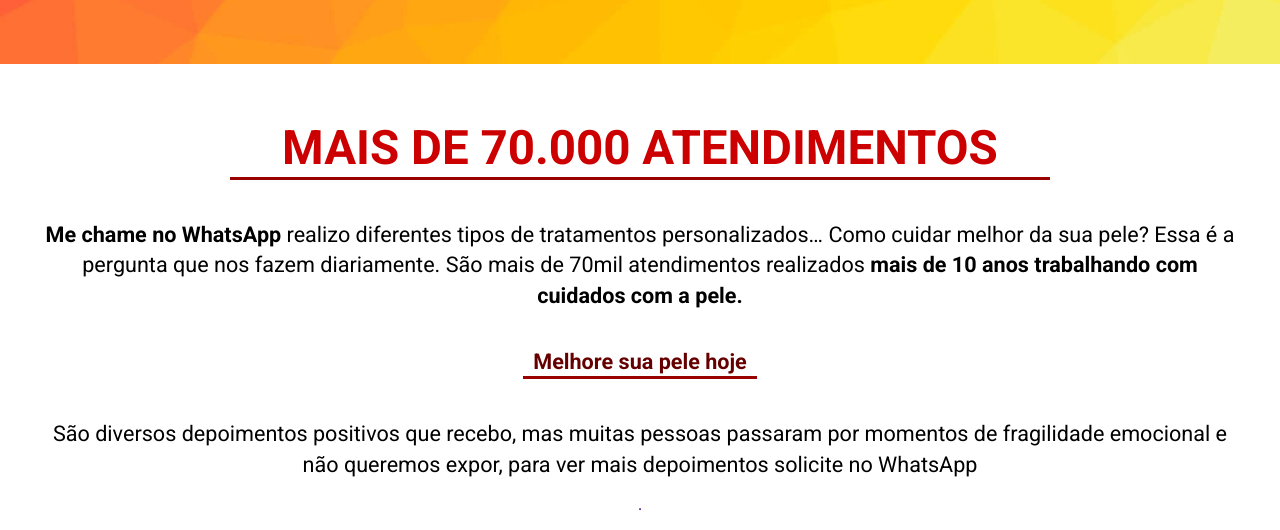
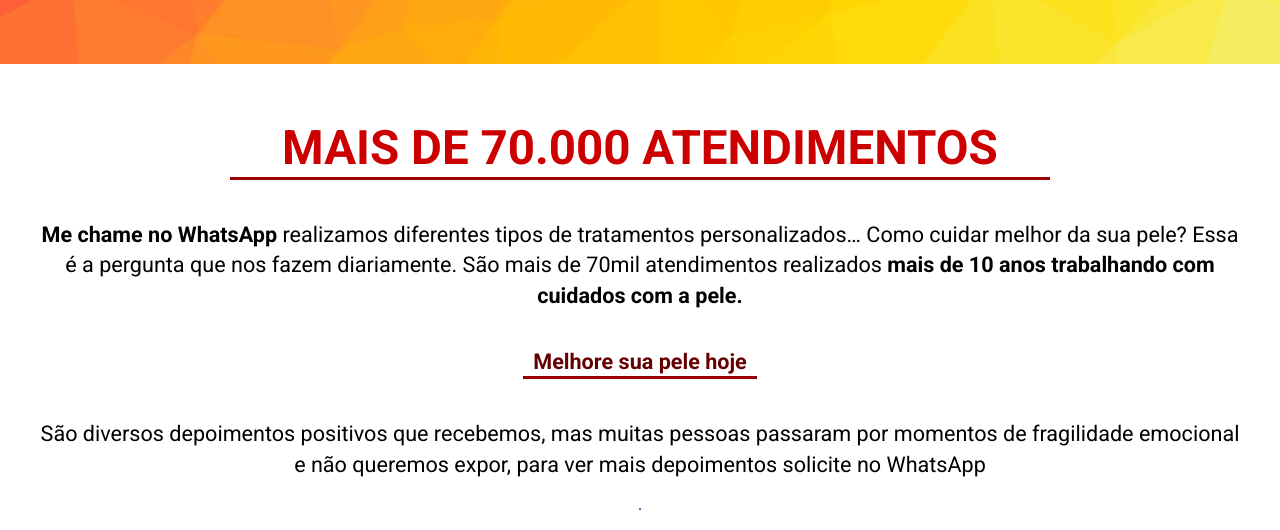
Before and after one commit to RenovaSkin/Consulta_gratuita, a plain HTML site: page index.html in a window 1280 px wide. Shown: the part 1281-1811 px from the top of the page. Drawn offline with nearby package versions, Linux system fonts and the light colour scheme.

Commit message:
Update index.html

```diff
--- a/index.html
+++ b/index.html
@@ -55,10 +55,10 @@
                 <div class="center active-select padding content_area" type="center" wd="1200" id="center-996910" bg-color2="rgba(0, 0, 0, 0)">
                     <h2 class="active-select font-big font-hard" type="title" id="title-453477" bg-color2="rgba(0, 0, 0, 0)" style="color: rgb(204, 0, 0);">MAIS DE 70.000 ATENDIMENTOS</h2>
                     <div class="active-select divisor" type="divisor" bg-color2="transparent" wd="820" style="width: 820px; max-height: 3px; background-color: rgb(153, 0, 0); background-image: url(&quot;undefined&quot;), linear-gradient(transparent 0%, transparent 100%);" mht="3" id="divisor-195087"></div>
-                    <p class="active-select font-big font-big-mobile" type="p" bg-color2="rgba(0, 0, 0, 0)" style="margin-top: 40px; margin-bottom: 40px; color: rgb(0, 0, 0);" id="p-927003" css-mt="40" css-mb="40"><b>Me chame no WhatsApp</b> realizo diferentes tipos de tratamentos personalizados… Como cuidar melhor da sua pele? Essa é a pergunta que nos fazem diariamente. São mais de 70mil atendimentos realizados <b>mais de 10 anos trabalhando com cuidados com a pele.</b></p>
+                    <p class="active-select font-big font-big-mobile" type="p" bg-color2="rgba(0, 0, 0, 0)" style="margin-top: 40px; margin-bottom: 40px; color: rgb(0, 0, 0);" id="p-927003" css-mt="40" css-mb="40"><b>Me chame no WhatsApp</b> realizamos diferentes tipos de tratamentos personalizados… Como cuidar melhor da sua pele? Essa é a pergunta que nos fazem diariamente. São mais de 70mil atendimentos realizados <b>mais de 10 anos trabalhando com cuidados com a pele.</b></p>
                     <h4 class="active-select font-medium font-medium-mobile" type="title" id="title-142860" bg-color2="rgba(0, 0, 0, 0)" css-mb="4" style="margin-bottom: 4px; color: rgb(102, 0, 0);">Melhore sua pele hoje</h4>
                     <div class="active-select divisor" type="divisor" id="divisor-195063" bg-color2="transparent" wd="234" style="width: 234px; max-height: 3px; background-color: rgb(153, 0, 0); background-image: url(&quot;undefined&quot;), linear-gradient(transparent 0%, transparent 100%);" mht="3"></div>
-                    <p class="active-select font-big font-big-mobile" type="p" id="p-794761" bg-color2="rgba(0, 0, 0, 0)" style="margin-top: 40px; color: rgb(0, 0, 0);" css-mt="40">São diversos depoimentos positivos que recebo, mas muitas pessoas passaram por momentos de fragilidade emocional e não queremos expor, para ver mais depoimentos solicite no WhatsApp</p>
+                    <p class="active-select font-big font-big-mobile" type="p" id="p-794761" bg-color2="rgba(0, 0, 0, 0)" style="margin-top: 40px; color: rgb(0, 0, 0);" css-mt="40">São diversos depoimentos positivos que recebemos, mas muitas pessoas passaram por momentos de fragilidade emocional e não queremos expor, para ver mais depoimentos solicite no WhatsApp</p>
                     <div class="sort"><span>.</span></div>
                     <div class="resizeL"></div>
                     <div the="resizeR"></div>
```
